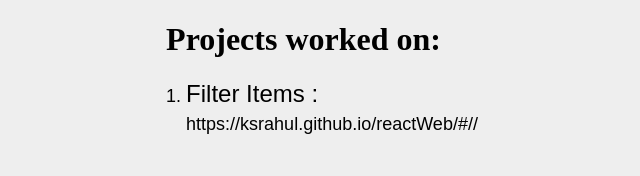
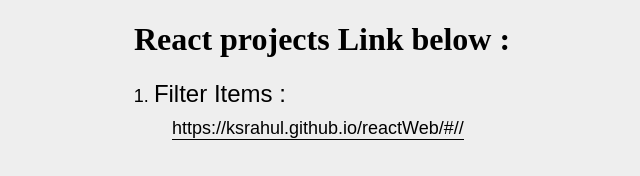
Before and after one commit to KSrahul/React_Projects, a plain HTML site: page index.html in a window 1280 px wide. Shown: the whole page, without its empty margins (318-958 px from the left). Drawn offline with Linux system fonts and the light colour scheme.

Commit message:
Update index.html

```diff
--- a/index.html
+++ b/index.html
@@ -29,6 +29,9 @@
         ul.projectsMain > li > a {
             color: inherit;
             text-decoration: none;
+            border-bottom: 1px solid;
+            margin: 4px 0px 6px 18px;
+            display: inline-block;
         }
         span.project_heading {
             font-size: 24px;
@@ -41,7 +44,7 @@
 </head>
 <body>
     <div class="projectsWrapper">
-        <h1 class="worked">Projects worked on:</h1>
+        <h1 class="worked">React projects Link below :</h1>
         <ul class="projectsMain">
             <li>
                 <span class="project_heading">Filter Items :</span>
```
